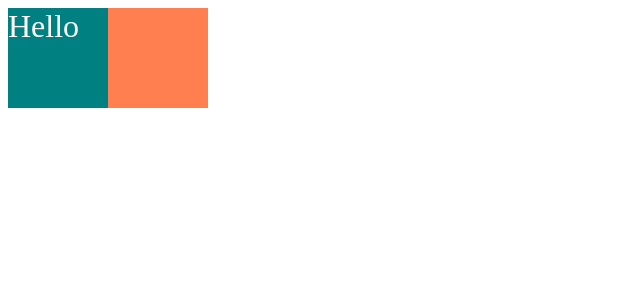
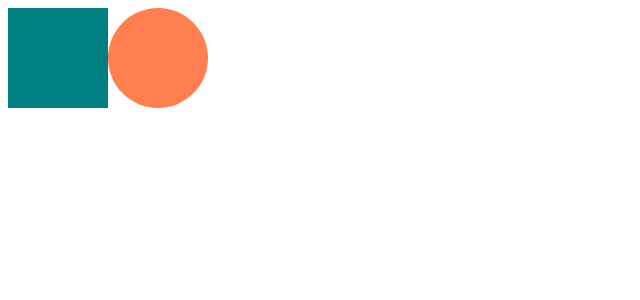
Before and after one commit to kamja44/react-masterclass, a React (Create React App) app: page / in a window 1280 px wide. Shown: the top 300 px of the page, without its empty margins (0-640 px from the left). Built offline with nearby package versions, Linux system fonts and the light colour scheme.

Commit message:
2.2 컴포넌트 확장
props <- 컴포넌트에 데이터를 보내는 방법
${(props) => props.bgColor} <- props로 보낸 데이터를 사용하는 방법

bgColor은(props이름) DOM에서 설정한 이름과 같아야한다.
styled(Box) <- Box의 속성 가져오기(확장)

```diff
--- a/src/App.js
+++ b/src/App.js
@@ -3,27 +3,21 @@
 const Father = styled.div`
   display: flex;
 `;
-const BoxOne = styled.div`
-  background-color: teal;
+const Box = styled.div`
+  background-color: ${(props) => props.bgColor};
   width: 100px;
   height: 100px;
-`
-const BoxTwo = styled.div`
-  background-color: coral;
-  width: 100px;
-  height: 100px;
-`
-const Text = styled.span`
-  color: white;
-  font-size: 2rem;
-`
+`;
+// styled(Box) <- Box의 모든 속성을 들고 온 다음 ``(백틱)의 CSS를 추가한다.
+const Circle = styled(Box)`
+  border-radius: 50px;
+`;
+
 function App() {
   return (
     <Father>
-      <BoxOne>
-        <Text>Hello</Text>
-      </BoxOne>
-      <BoxTwo />
+      <Box bgColor="teal" />
+      <Circle bgColor="coral" />
     </Father>
   );
 }
```
